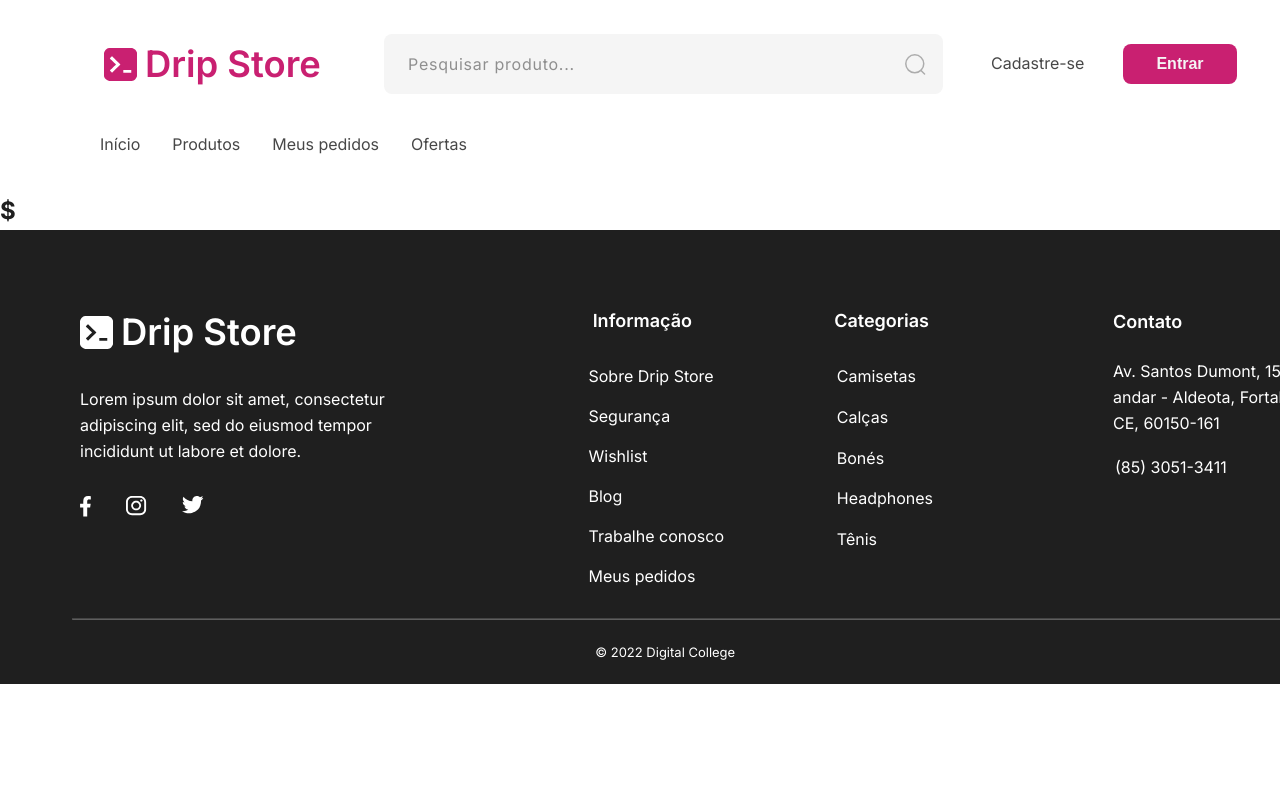
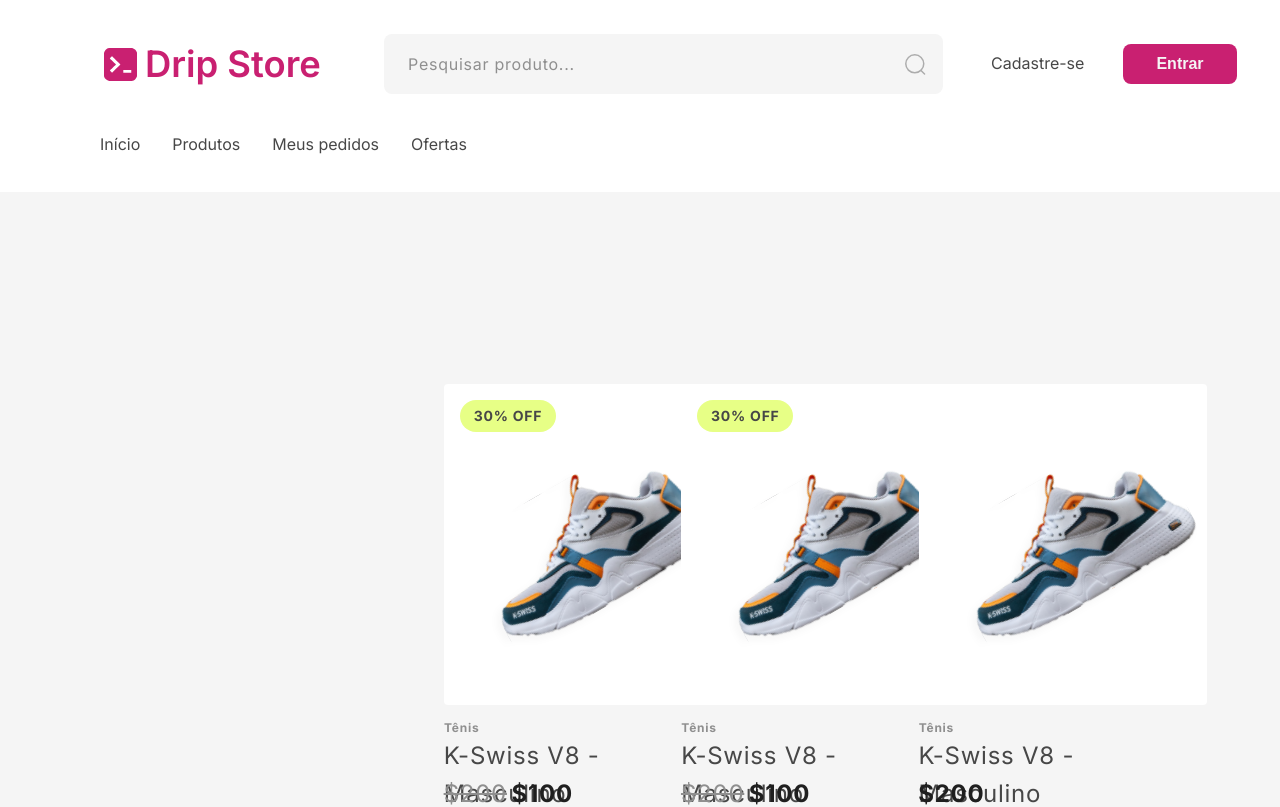
Before and after one commit to drip-store-404/frontend-drip-store, a React (Vite) app: page /produtos in a window 1280 px wide. Shown: the top 807 px of the page. Built offline with nearby package versions, Linux system fonts and the light colour scheme.

Commit message:
coloquei os sapatos nos produtos

```diff
--- a/src/components/Destaques/Destaques.jsx
+++ b/src/components/Destaques/Destaques.jsx
@@ -10,7 +10,7 @@ export const Destaques = () => {
     nome: `K-Swiss V8 - Masculino`,
     precoOriginal: 200,
     precoComDesconto: 100,
-    temDesconto: i< 2,
+    temDesconto: i< 4,
   }));
 
 
--- a/src/components/Produtos/Product.jsx
+++ b/src/components/Produtos/Product.jsx
@@ -13,10 +13,6 @@ export const Produtos = ({ categoria, nome, precoOriginal, precoComDesconto, tem
           <img className='box-produto' src="../../../public/sapato.svg" />
 
         </div>
-        <p>
-
-        </p>
-
 
         <div className='box-detalhes'>
 
--- a/src/components/Produtos/Produtos.css
+++ b/src/components/Produtos/Produtos.css
@@ -29,7 +29,7 @@
   width: 100%;
   height: 100%;
   object-fit: contain;
-  margin: 0 0 0 -1rem;
+  margin: 0 1rem 0 0;
 
 }
 
@@ -129,10 +129,30 @@
 }
 
 .preco-sem-desconto {
-   color: #1F1F1F;
+  color: #1F1F1F;
   font-family: 'Inter', sans-serif;
   font-weight: 700;
   font-size: 1.5rem;
   line-height: 2.375rem;
   letter-spacing: 0.047rem;
 }
+
+.layout-produtos {
+  max-width: 100%;
+  width: 100%;
+  height: 100%;
+  background-color: #F5F5F5;
+  padding: 1rem;
+}
+
+.pagina-produtos {
+  display: grid;
+  grid-template-columns: repeat(3, minmax(13.75rem, 1fr));
+  margin: 8.75rem 6.25rem 8.75rem 27.25rem;
+
+}
+
+.pagina-produtos .produto-link {
+  margin: -4.75rem 0 0 -15.5rem;
+  padding: 4rem 0 0 0;
+}
--- a/src/components/Produtos/TenisProduto.jsx
+++ b/src/components/Produtos/TenisProduto.jsx
@@ -1,36 +1,34 @@
-import './TenisProdutos.css'
+import './Produtos.css'
+import { Produtos } from './Product';
 
 export const Tenis = ({ categoria, nome, precoOriginal, precoComDesconto, temDesconto }) => {
+
+  const produtos = Array.from({ length: 15 }).map((_, i) => ({
+    id: i,
+    categoria: "Tênis",
+    nome: `K-Swiss V8 - Masculino`,
+    precoOriginal: 200,
+    precoComDesconto: 100,
+    temDesconto: i < 2,
+  }));
+
   return (
-    <div className='pagina-produtos'>
+    <section className='layout-produtos'>
+      <div className='pagina-produtos'>
 
-      {/* <select>
-        <option value=""></option>
-      </select> */}
+          {produtos.map(produto => (
+            <Produtos
+              key={produto.id}
+              categoria={produto.categoria}
+              nome={produto.nome}
+              precoOriginal={produto.precoOriginal}
+              precoComDesconto={produto.precoComDesconto}
+              temDesconto={produto.temDesconto}
+            />
+          ))}
 
-
-      <div className='detalhes-produtos'>
-
-        <p className='categoria-produtos'>{categoria}</p>
-
-        <p className='nome-produto'>{nome}</p>
-
-        <p className='preco-produto'>
-          {temDesconto ? (
-            <>
-              <s className='preco-original-produto'>${precoOriginal}</s>{' '}
-              <strong className='preco-atual-produto'>${precoComDesconto}</strong>
-            </>
-            // pra n ter q criar uma div
-          ) : (
-            <strong className='preco-sem-desconto'>${precoOriginal}</strong>
-          )}
-
-        </p>
-        {/*   {' '} p/ fazer um espaço em branco  */}
-        {/* se temDesconto for verdadeiro, vai me dar o preço com deconto e o preço antigo riscado, se for falso fica só o preçoOriginal sem o desconto */}
       </div>
-    </div>
+    </section>
 
 
   );
```
